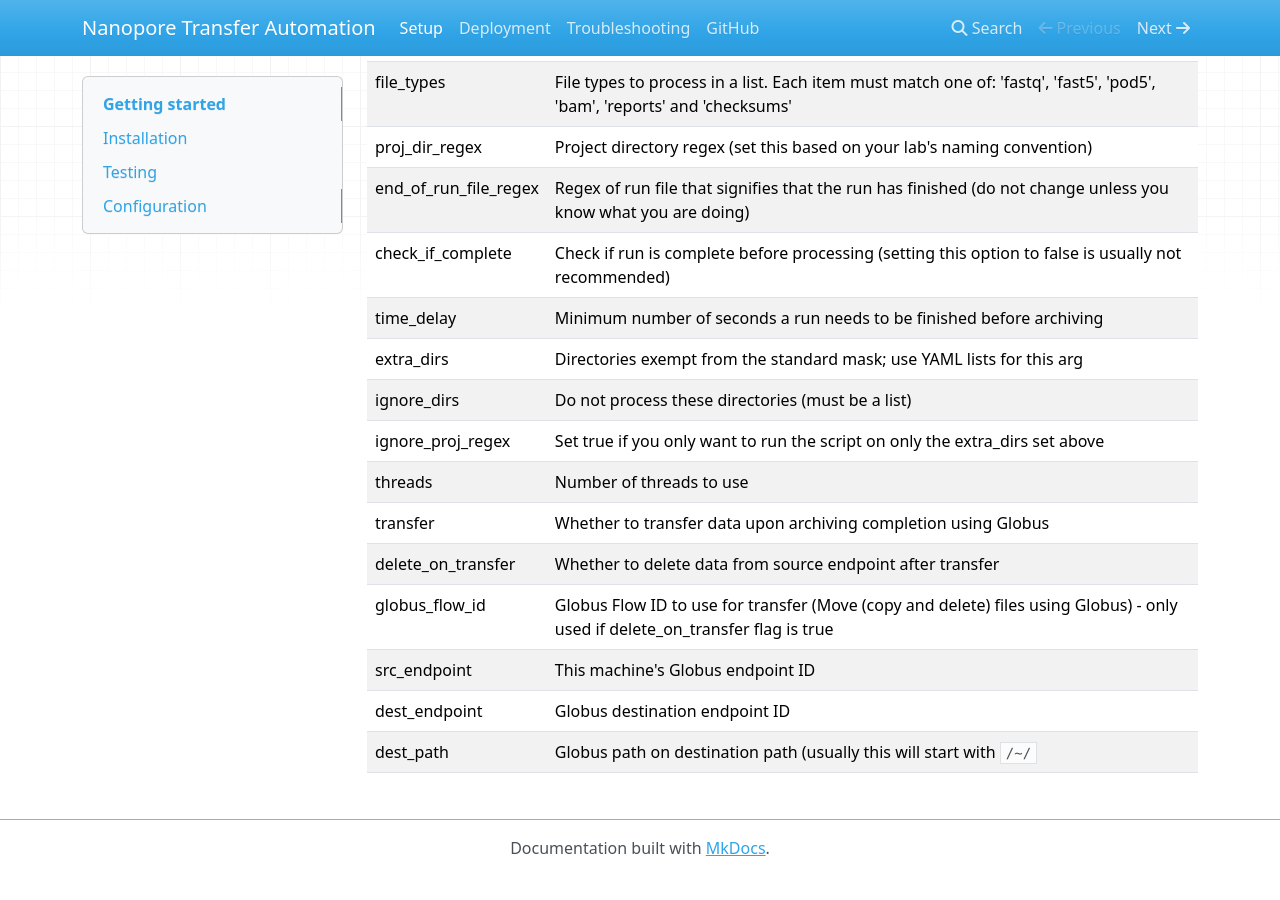
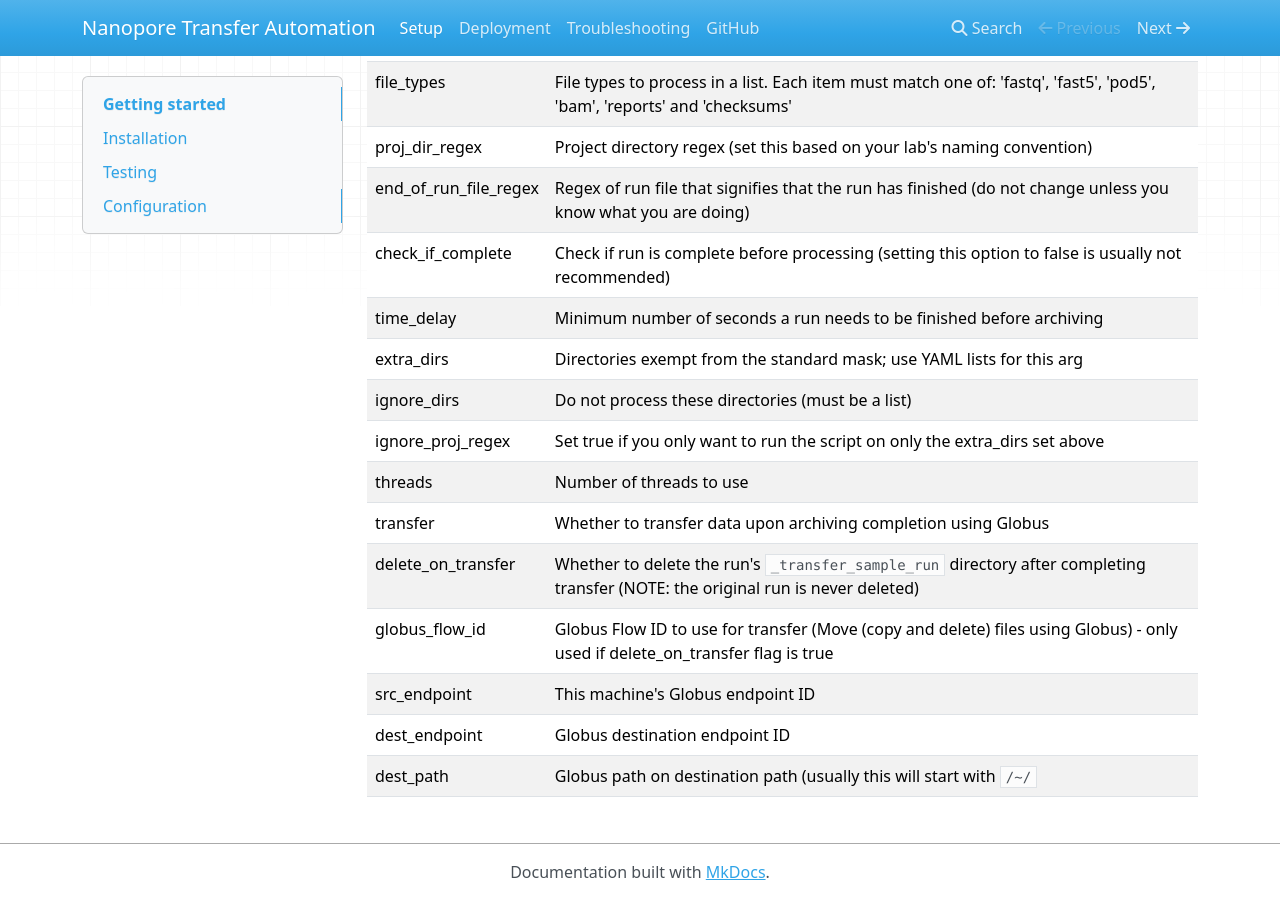
Before and after one commit to WEHIGenomicsRnD/nanopore-transfer-automation, an MkDocs documentation site: the page built from docs/setup.md, in a window 1280 px wide and 900 px high, scrolled down 987 px. Built offline with MkDocs 1.6.1, drawn with Linux system fonts in a browser that asks for light colours; nearby versions of some CDN libraries; before the commit the page ends 1863 px from its top, so only the background shows below that.

Commit message:
Clarify delete_on_transfer option

```diff
--- a/docs/setup.md
+++ b/docs/setup.md
@@ -53,7 +53,7 @@ The configuration file is found under `config/config.yaml`. Make sure to revise
 | ignore_proj_regex     | Set true if you only want to run the script on only the extra_dirs set above                                                    |
 | threads               | Number of threads to use                                                                                                        |
 | transfer              | Whether to transfer data upon archiving completion using Globus                                                                 |
-| delete_on_transfer    | Whether to delete data from source endpoint after transfer                                                                      |
+| delete_on_transfer    | Whether to delete the run's `_transfer_sample_run` directory after completing transfer (NOTE: the original run is never deleted)|
 | globus_flow_id        | Globus Flow ID to use for transfer (Move (copy and delete) files using Globus) - only used if delete_on_transfer flag is true   |
 | src_endpoint          | This machine's Globus endpoint ID                                                                                               |
 | dest_endpoint         | Globus destination endpoint ID                                                                                                  |
```
